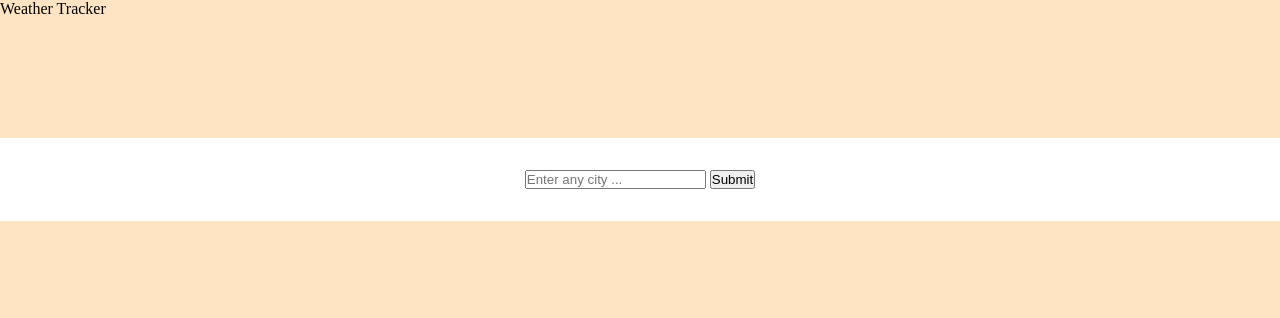
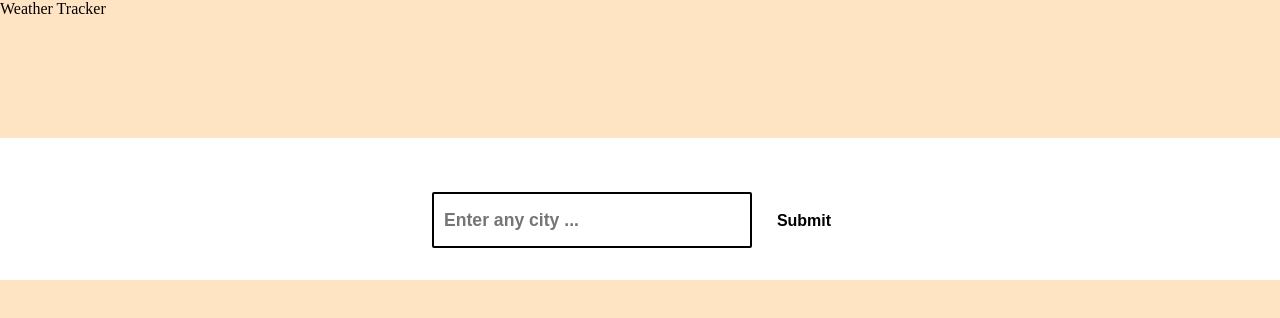
Before and after one commit to Blackwell101/homework6, a plain HTML site: page index.html in a window 1280 px wide. Drawn offline with Linux system fonts and the light colour scheme.

Commit message:
adding css to submit button

```diff
--- a/assets/css/style.css
+++ b/assets/css/style.css
@@ -18,12 +18,29 @@ body {
     justify-content: center;
     background: white;
 }
-.inputs input [type="text"] {
+.inputs input[type="text"] {
     height: 3.5rem;
     width: 20rem;
     background: black;
     font-size: 1.1rem;
     font-weight: bold;
     background: transparent;
+    border: 2px solid black;
+     border-radius: 2px;
+     margin-right: 4px;
+     padding: 10px;
+}
+.inputs input[type="submit"]{
+    height: 3.2rem;
+    width: 5.5rem;
+    background: white;
+    font-weight: bold;
+    color: black;
+    font-size: 1rem;
+    margin-top: 25px;
+    border: none;
+    border-radius: 2px;
+
+
 
 }
```
Also changed, not shown: index.html (+3 -1 lines).
